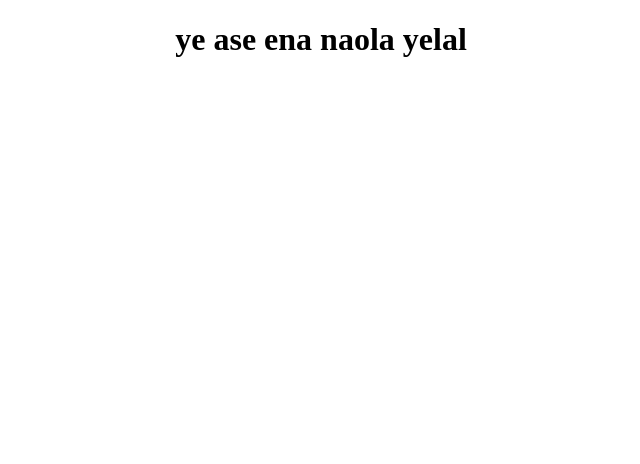
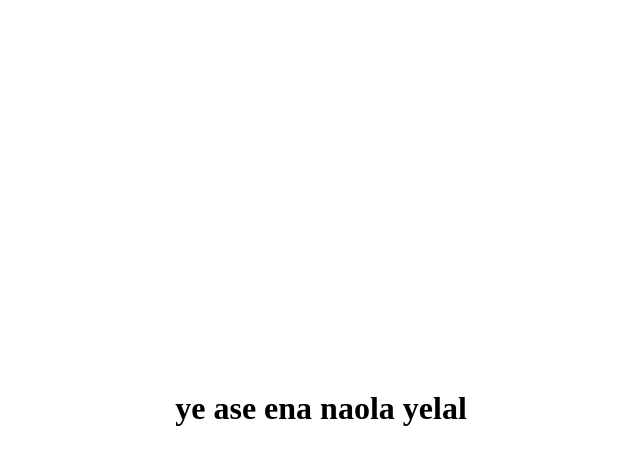
Before and after one commit to awecss/awecss.github.io, a plain HTML site: page index.html in a window 1280 px wide. Shown: the whole page, without its empty margins (319-959 px from the left). Drawn offline with Linux system fonts and the light colour scheme.

Commit message:
Initial commit

```diff
--- a/css-animations/main.css
+++ b/css-animations/main.css
@@ -0,0 +1,13 @@
+body{
+	overflow-y: hidden;
+}
+div{
+	height: 100vh;
+	display: flex;
+	justify-content: center;
+	align-items: center;
+
+}
+h1{
+	color: black;
+}
--- a/index.html
+++ b/index.html
@@ -4,9 +4,12 @@
 	<meta charset="UTF-8">
 	<meta name="viewport" content="width=device-width, initial-scale=1.0">
 	<title>css-animations</title>
+	<link rel="stylesheet" href="./css-animations/main.css">
 </head>
-	<center>
-<h1>ye ase ena naola yelal</h1>
-<center/>
+
+<div>
+	<h1>ye ase ena naola yelal</h1>
+</div>
+
 </body>
 </html>
```
